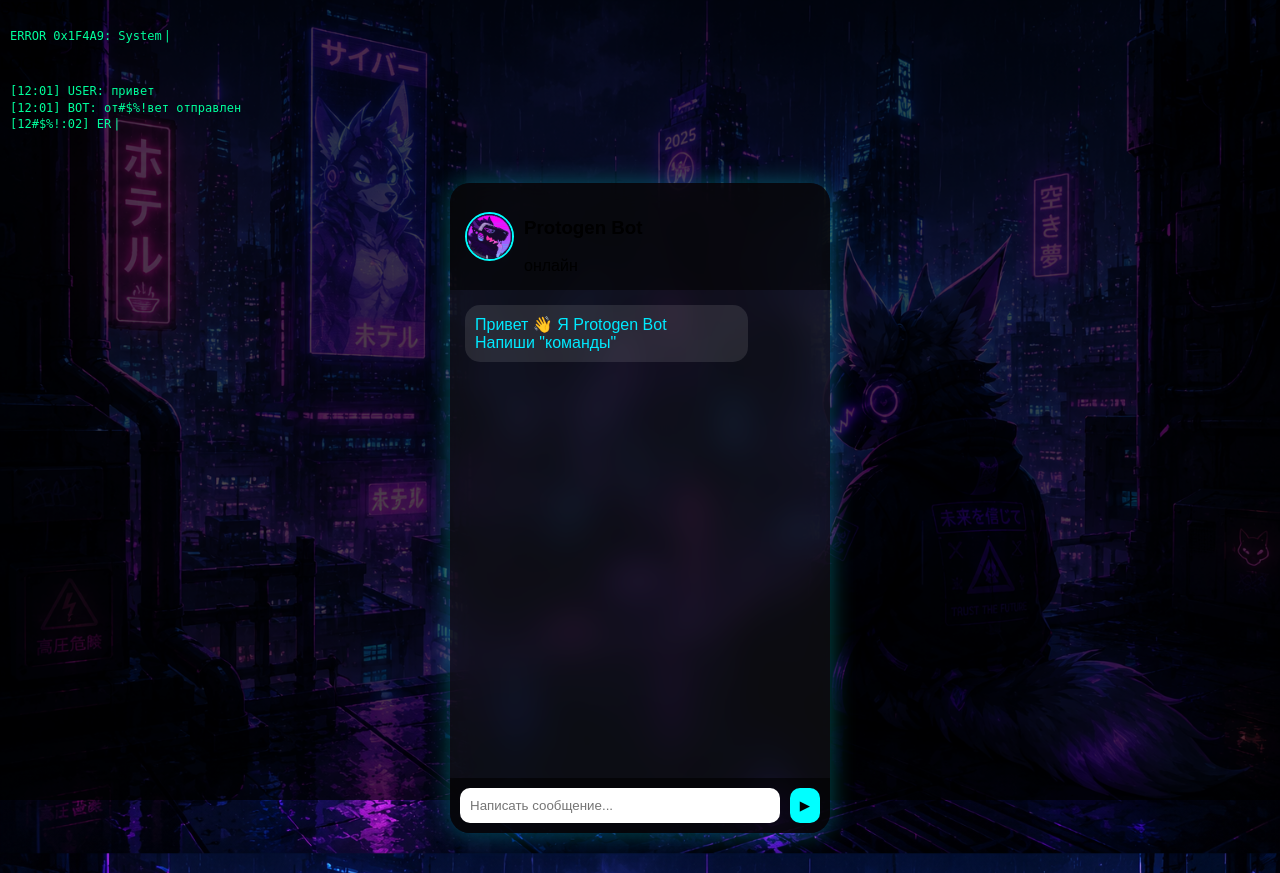
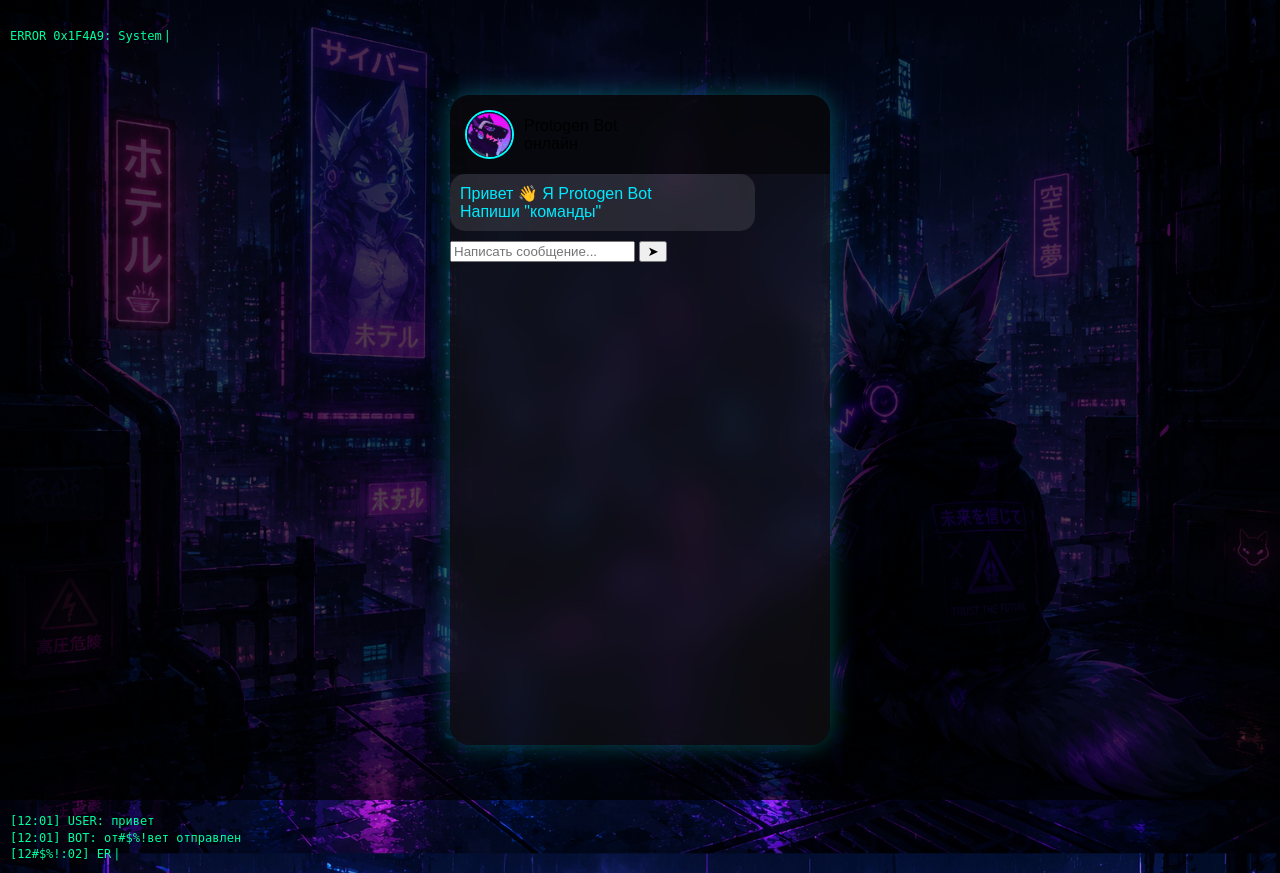
Before and after one commit to dfzgcvghhcy-png/The-system_Protogen, a Flask app: page / in a window 1280 px wide. Run offline with Flask 3, Linux system fonts and the light colour scheme.

Commit message:
index.html

```diff
--- a/templates/index.html
+++ b/templates/index.html
@@ -3,7 +3,7 @@
 <head>
     <meta charset="UTF-8">
     <title>Protogen Bot</title>
-    <link rel="stylesheet" href="/static/style.css">
+    <link rel="stylesheet" href="style.css">
 </head>
 <body>
 
@@ -13,37 +13,35 @@
     <div id="leftText" class="terminal-text"></div>
 </div>
 
+<!-- ЧАТ -->
+<div class="chat-container">
+    <div class="chat-header">
+        <img src="my_avatar.gif" class="avatar">
+        <div>
+            <div class="name">Protogen Bot</div>
+            <div class="status">онлайн</div>
+        </div>
+    </div>
+
+    <div class="messages" id="messages">
+        <div class="message bot">
+            Привет 👋 Я Protogen Bot<br>
+            Напиши "команды"
+        </div>
+    </div>
+
+    <div class="input-area">
+        <input id="input" placeholder="Написать сообщение...">
+        <button onclick="sendMessage()">➤</button>
+    </div>
+</div>
+
 <!-- ПРАВАЯ ПАНЕЛЬ -->
 <div class="side-panel right">
     <div class="panel-title">LOGS</div>
     <div id="rightText" class="terminal-text"></div>
 </div>
 
-<!-- ЧАТ -->
-<div class="chat-container">
-
-    <div class="chat-header">
-        <img src="/static/my_avatar.gif" class="avatar">
-        <div>
-            <h3>Protogen Bot</h3>
-            <span>онлайн</span>
-        </div>
-    </div>
-
-    <div class="chat-messages" id="messages">
-        <div class="message bot">
-            Привет 👋 Я Protogen Bot<br>
-            Напиши "команды"
-        </div>
-    </div>
-
-    <div class="chat-input">
-        <input type="text" id="input" placeholder="Написать сообщение...">
-        <button onclick="sendMessage()">▶</button>
-    </div>
-
-</div>
-
-<script src="/static/script.js"></script>
+<script src="script.js"></script>
 </body>
 </html>
```
